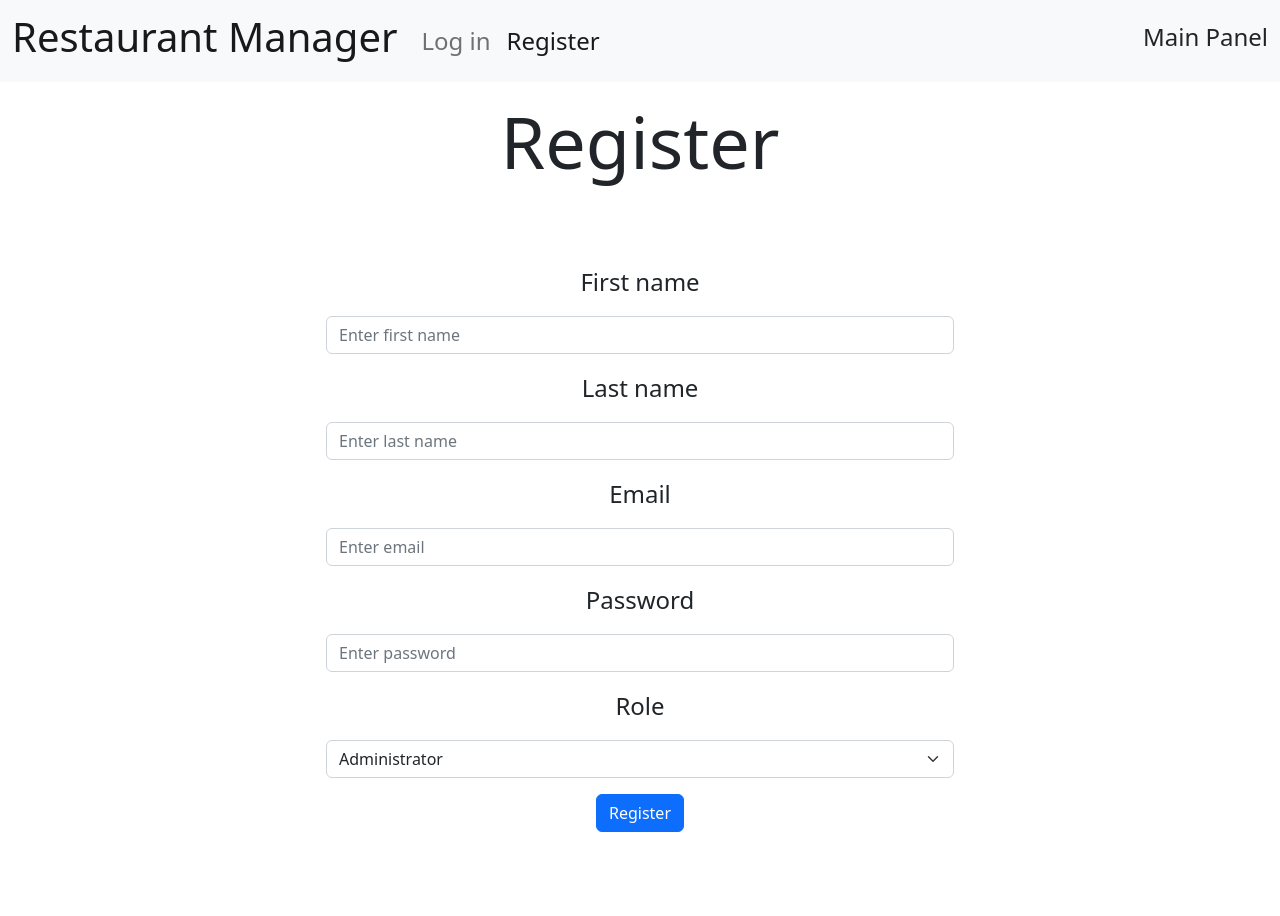
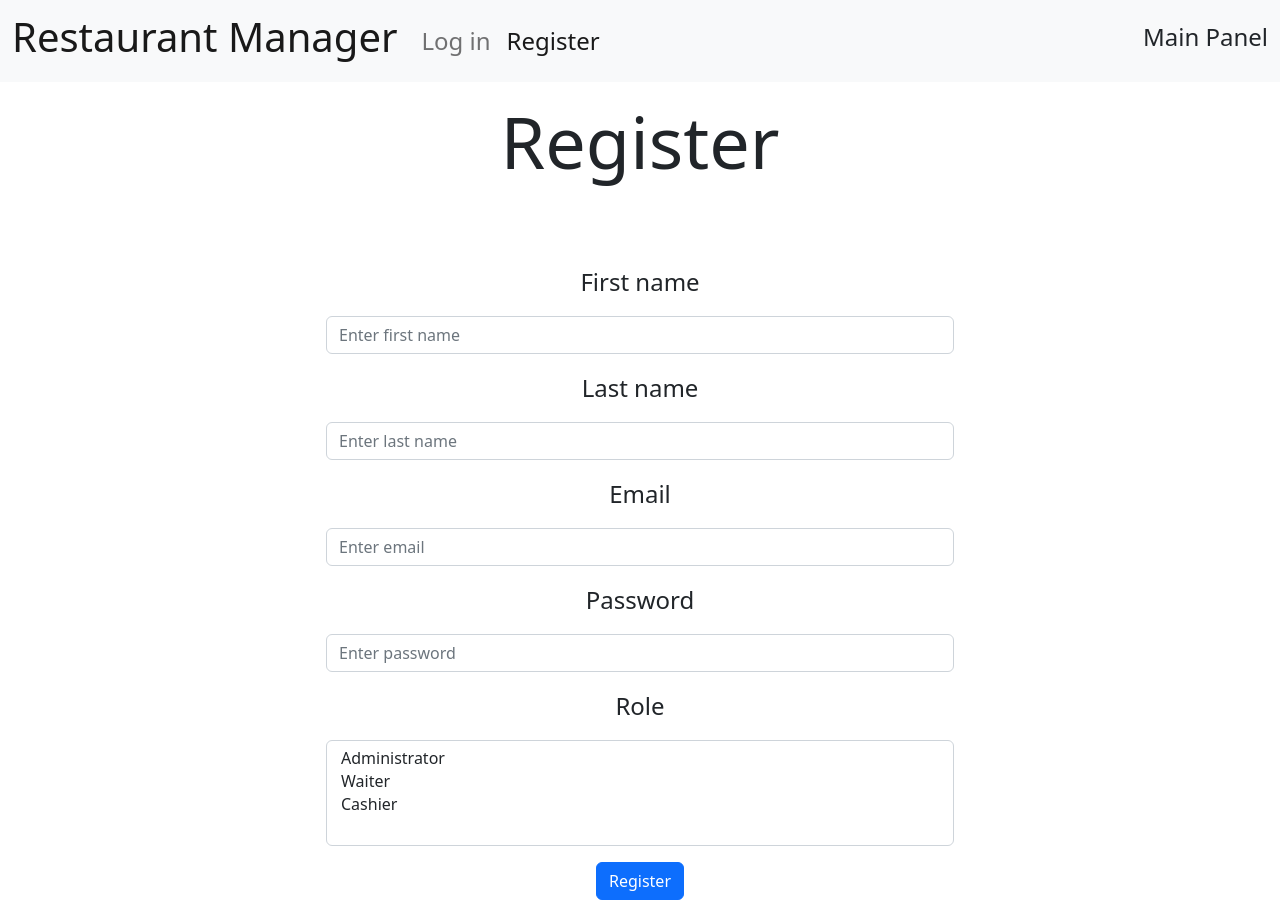
Before and after one commit to PKocur/restaurant-manager-app, an Angular app in the folder main-panel-app/: page /register in a window 1280 px wide. Before the commit the page ends 848 px from the top, so only its background shows below. Built offline with nearby package versions, Linux system fonts and the light colour scheme.

Commit message:
Add multiple roles per user functionality

```diff
--- a/main-panel-app/src/app/component/registration/registration.component.html
+++ b/main-panel-app/src/app/component/registration/registration.component.html
@@ -25,7 +25,7 @@
       <label for="role" class="my-3 fs-4">
         Role
       </label>
-      <select id="role" class="form-select" formControlName="role">
+      <select id="role" class="form-control choices-multiple" formControlName="roles" multiple>
         <option selected value="admin">Administrator</option>
         <option value="waiter">Waiter</option>
         <option value="cashier">Cashier</option>
--- a/main-panel-app/src/app/component/registration/registration.component.ts
+++ b/main-panel-app/src/app/component/registration/registration.component.ts
@@ -16,7 +16,7 @@ export class RegistrationComponent {
     lastName: '',
     email: '',
     password: '',
-    role: 'admin'
+    roles: ['admin']
   });
 
   constructor(private authorizationService: AuthorizationService,
@@ -25,12 +25,14 @@ export class RegistrationComponent {
   }
 
   onRegistrationFormSubmit() {
+    const roles = this.registrationFormFromView.value.roles;
+    const rolesArray = roles ? Array.from(roles) : [];
     this.register({
       "firstName": this.registrationFormFromView.value.firstName,
       "lastName": this.registrationFormFromView.value.lastName,
       "email": this.registrationFormFromView.value.email,
       "password": this.registrationFormFromView.value.password,
-      "role": this.registrationFormFromView.value.role
+      "roles": rolesArray
     })
     this.registrationFormFromView.reset();
   }
--- a/main-panel-app/src/app/model/registrationForm.ts
+++ b/main-panel-app/src/app/model/registrationForm.ts
@@ -3,5 +3,5 @@ export interface RegistrationForm {
   lastName: string | null | undefined;
   email: string | null | undefined;
   password: string | null | undefined;
-  role: string | null | undefined;
+  roles: string[] | null | undefined;
 }
```
